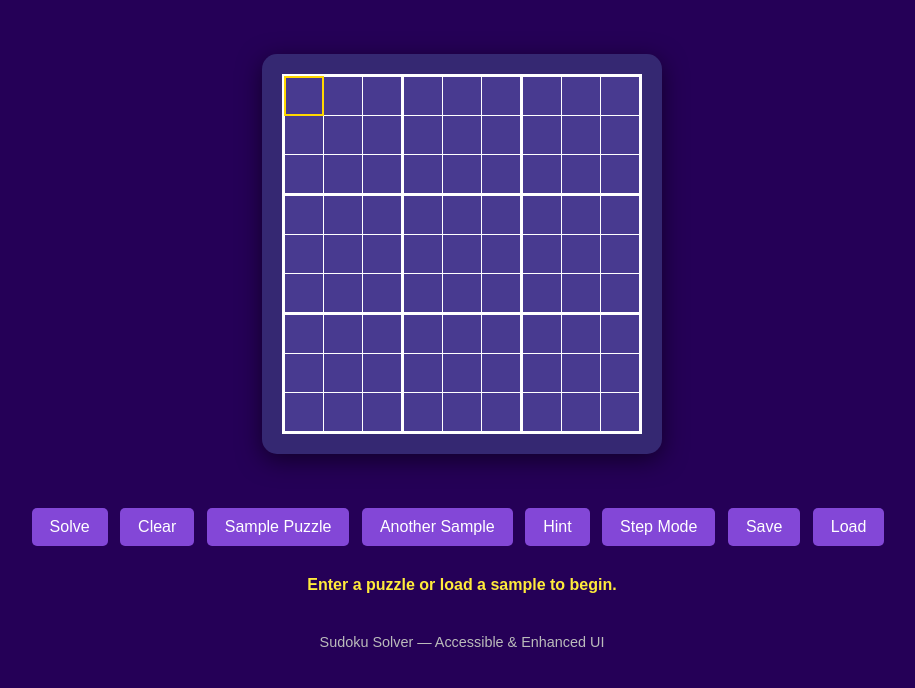
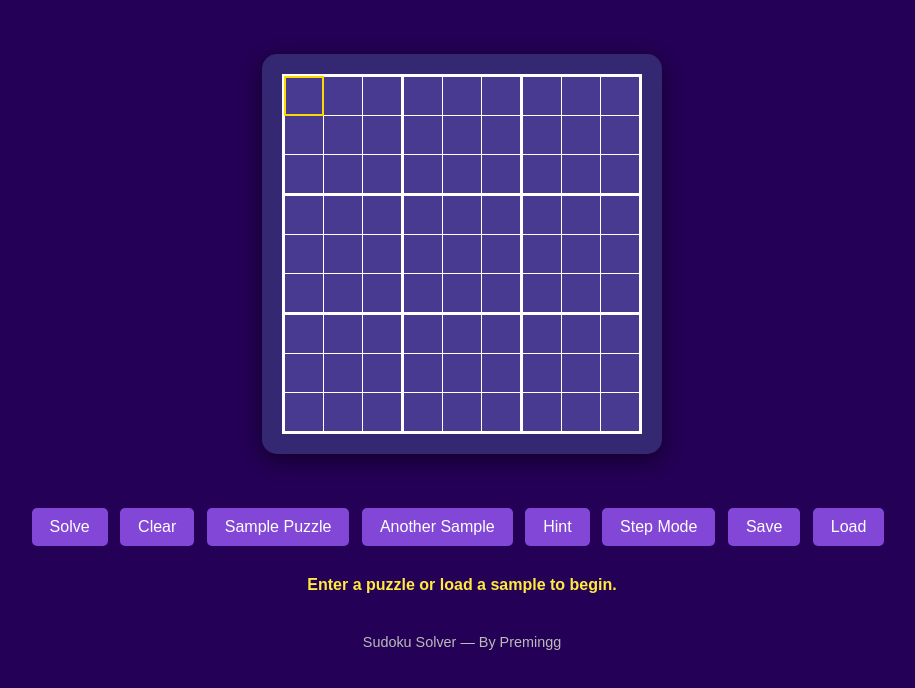
Before and after one commit to premingg/PRODIGY_SD_04, a plain HTML site: page index.html in a window 1280 px wide. Shown: the part 78-766 px from the top of the page, without its empty margins (178-1093 px from the left). Drawn offline with Linux system fonts and the light colour scheme.

Commit message:
Update index.html

```diff
--- a/index.html
+++ b/index.html
@@ -24,7 +24,7 @@
     </div>
     <p id="message" aria-live="polite"></p>
     <footer>
-        <p>Sudoku Solver &mdash; Accessible & Enhanced UI</p>
+        <p>Sudoku Solver &mdash; By Premingg</p>
     </footer>
     <script src="script.js" type="module"></script>
 </body>
```
